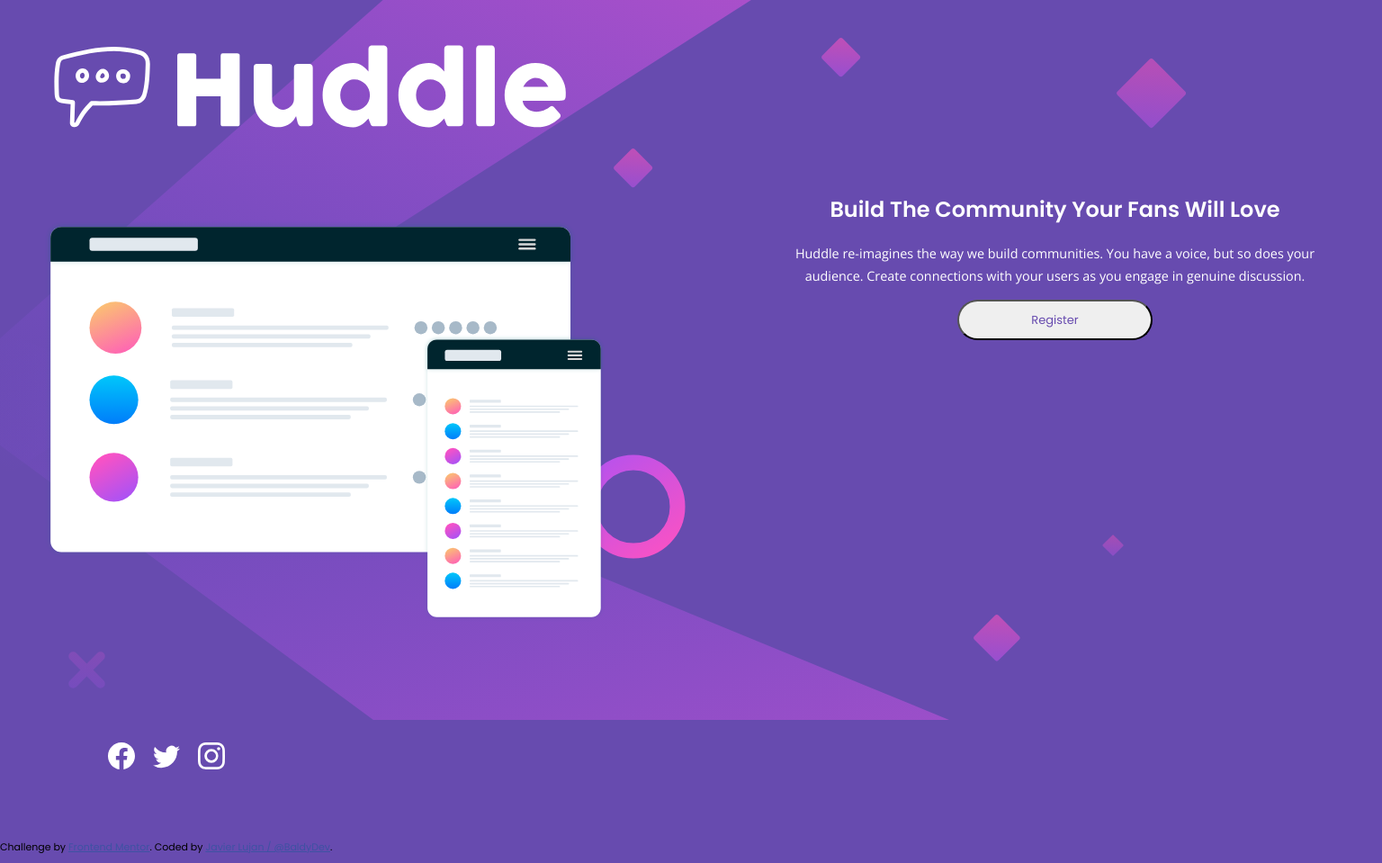
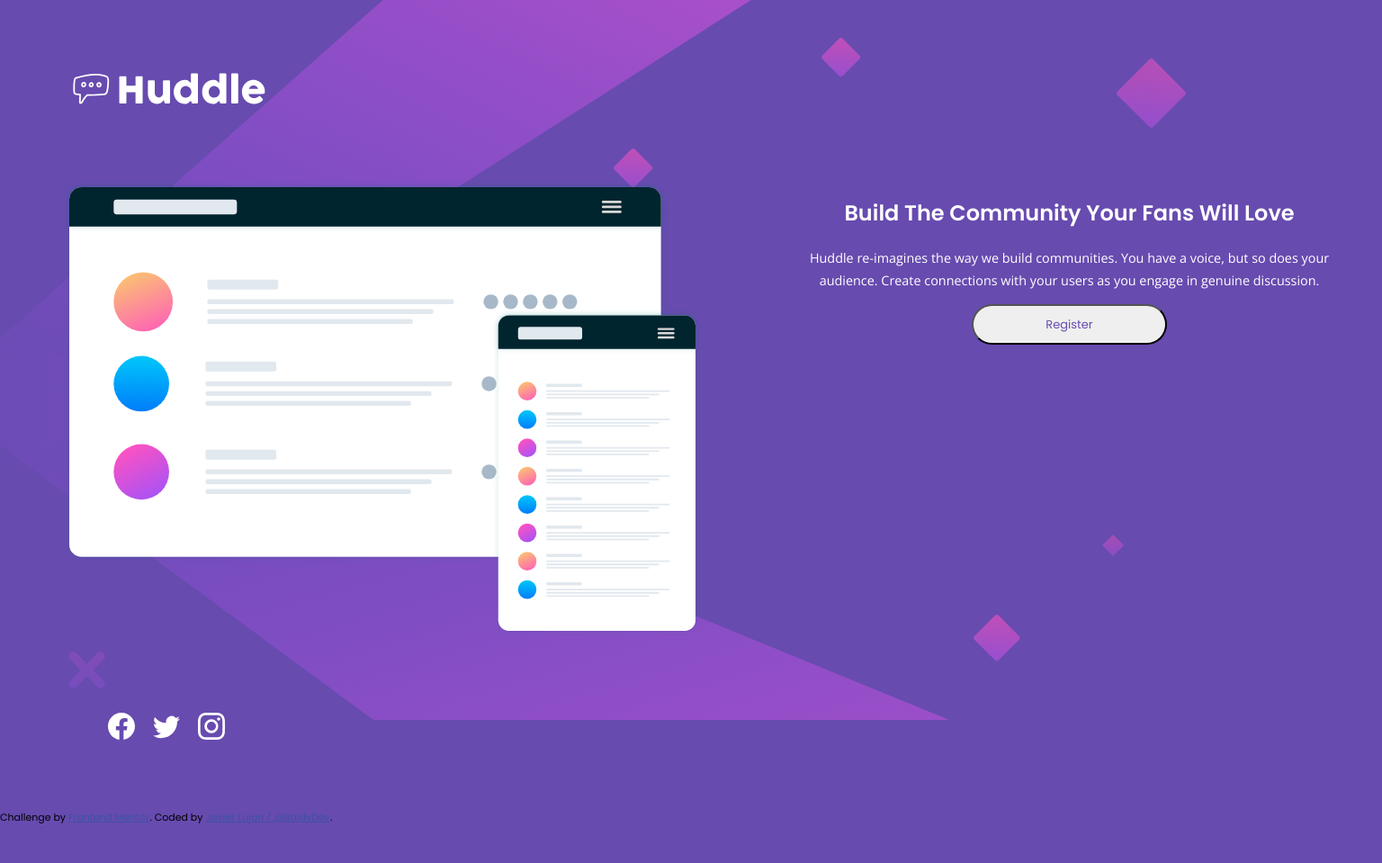
Before and after one commit to javilujan2/huddle-landing-page-with-single-introductory-section-master, a plain HTML site: page index.html in a window 1536 px wide. Shown: the whole page at 90% size. After the commit the page ends 925 px from the top, so only its background shows below. Drawn offline with nearby package versions, Linux system fonts and the light colour scheme.

Commit message:
changes on principal img and logo in brack point

```diff
--- a/styles.css
+++ b/styles.css
@@ -132,15 +132,24 @@
 
     .logo {
         grid-area: header;
-        grid-template-column: 1 / 2;
-        grid-template-rows: 1 / 2;
-        align-self: center;
+    }
+
+    .logo-img {
+        margin: 70px 0 70px 70px;
+        width: 15%;
     }
 
     .principal {
         grid-area: img;
+        margin-left: 70px;
+    }
 
+    .principal-img {
+        margin: 0;
+        width: fit-content;
     }
+
+
 
     .text-container {
         grid-area: text;
```
